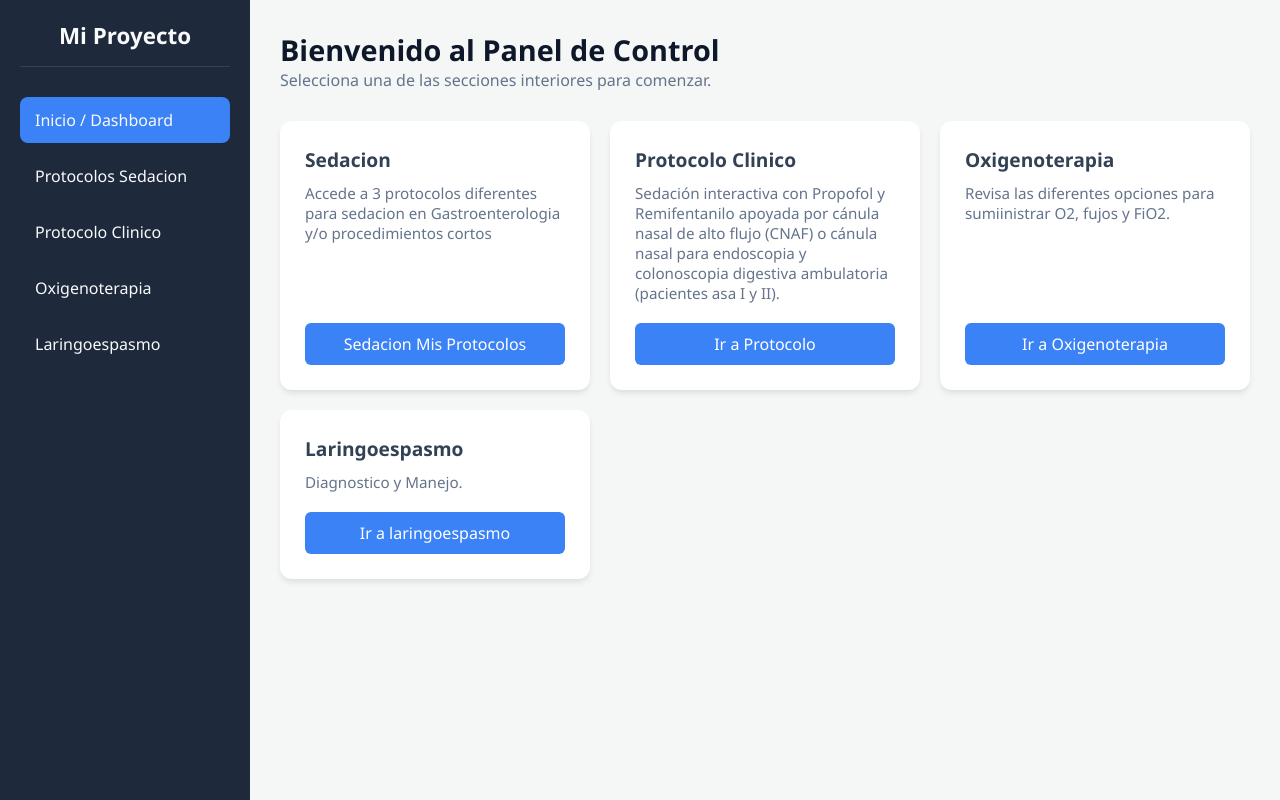
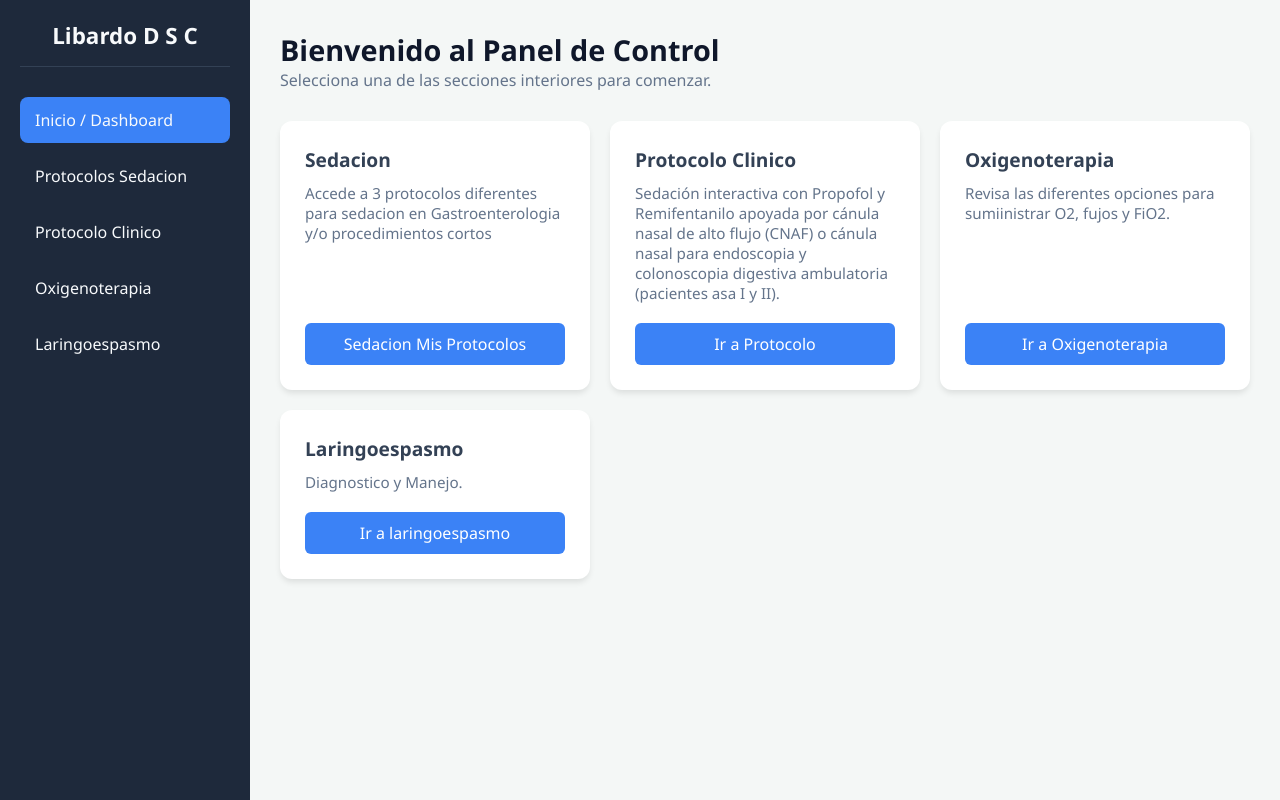
Before and after one commit to libardito-star/ldsc, a plain HTML site: page index.html in a window 1280 px wide. Drawn offline with Linux system fonts and the light colour scheme.

Commit message:
Update index.html

```diff
--- a/index.html
+++ b/index.html
@@ -151,7 +151,7 @@
 
   <!-- Menú Lateral -->
   <aside class="sidebar">
-    <h2>Mi Proyecto</h2>
+    <h2>Libardo D S C</h2>
     <ul class="nav-links">
       <li><a href="index.html" class="active">Inicio / Dashboard</a></li>
       <li><a href="Sedacion.html">Protocolos Sedacion</a></li>
```
